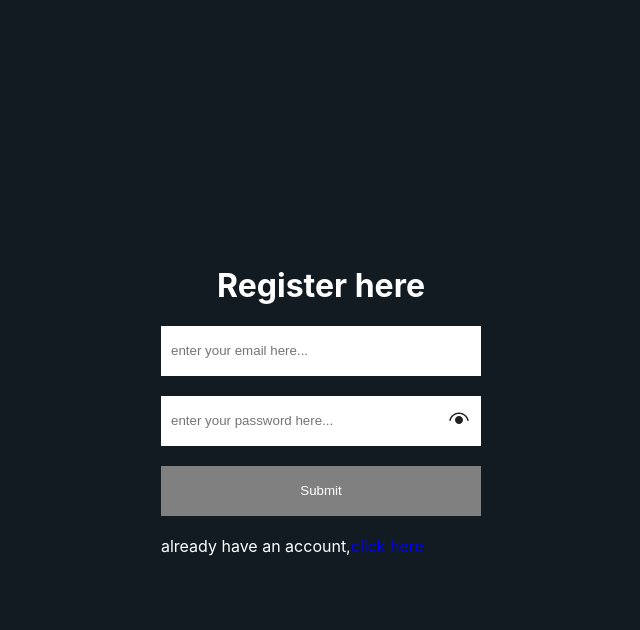
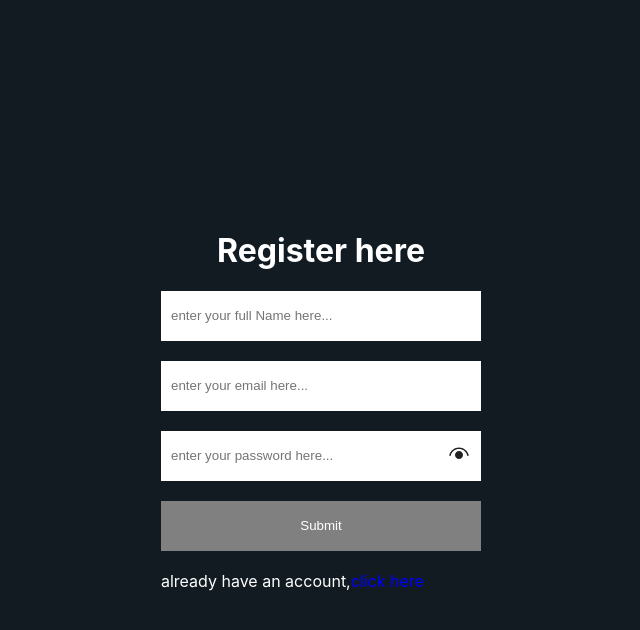
Before and after one commit to anoxco0/sandesh, a React (Create React App) app: page /authentication in a window 1280 px wide. Both pictures are taken after a click on the element "click here". Shown: the top 630 px of the page, without its empty margins (319-959 px from the left). Built offline with nearby package versions, Linux system fonts and the light colour scheme; no server answers.

Commit message:
project changed

```diff
--- a/src/components/Authentication/Register/Register.jsx
+++ b/src/components/Authentication/Register/Register.jsx
@@ -1,21 +1,24 @@
 import {
   // useEffect,
-   useState } from "react";
+  useState,
+} from "react";
 import { useDispatch, useSelector } from "react-redux";
 // import {Link} from "react-router-dom"
 import {
   createUserWithEmailAndPassword,
   // onAuthStateChanged,
 } from "firebase/auth";
-import { Auth } from "../firebase-config";
+import { Auth, db } from "../firebase-config";
 import "./register.css";
 import { Authentication } from "../../../redux/Authentication/action";
+import { doc, setDoc, Timestamp } from "firebase/firestore";
 // import { isAuth, userName } from "../../../redux/Authentication/action";
 
 export const Register = () => {
   const dispatch = useDispatch();
   // const navigate = useNavigate();
   const [passVisibility, setPassVisibility] = useState("password");
+  const [name, setName] = useState("");
   const [email, setEmail] = useState("");
   const [password, setPassword] = useState("");
   // const [user, setUser] = useState("");
@@ -26,6 +29,13 @@ export const Register = () => {
     try {
       const user = await createUserWithEmailAndPassword(Auth, email, password);
       console.log(user);
+      await setDoc(doc(db, "sandesh", user.user.uid), {
+        uid: user.user.uid,
+        name,
+        email,
+        createdAt: Timestamp.fromDate(new Date()),
+        isOnline: true,
+      });
     } catch (error) {
       console.log(error.messege);
     }
@@ -35,6 +45,16 @@ export const Register = () => {
     <div className="register" style={{ backgroundColor: theme[1] }}>
       <form onSubmit={(e) => register(e)}>
         <h1>Register here</h1>
+        <div className="req_name">
+          <input
+          required
+            type="text"
+            name=""
+            id="reg_name"
+            onChange={(e) => setName(e.target.value)}
+            placeholder="enter your full Name here..."
+          />
+        </div>
         <div className="reg_email">
           <input
             required
@@ -53,7 +73,13 @@ export const Register = () => {
             onChange={(e) => setPassword(e.target.value)}
             placeholder="enter your password here..."
           />
-         <div onClick={()=>{passVisibility==="password"?setPassVisibility("text"):setPassVisibility("password")}}>
+          <div
+            onClick={() => {
+              passVisibility === "password"
+                ? setPassVisibility("text")
+                : setPassVisibility("password");
+            }}
+          >
             {passVisibility === "password" ? (
               <svg
                 xmlns="http://www.w3.org/2000/svg"
@@ -103,7 +129,16 @@ export const Register = () => {
         <div className="reg_submit">
           <input id="reg_submit" type="submit" placeholder="Submit" />
         </div>
-        <div style={{display:"flex"}}>already have an account, <span style={{color:"blue", cursor:"pointer"}} onClick={()=>dispatch(Authentication("login"))}> {" "} click here</span> </div>
+        <div style={{ display: "flex" }}>
+          already have an account,{" "}
+          <span
+            style={{ color: "blue", cursor: "pointer" }}
+            onClick={() => dispatch(Authentication("login"))}
+          >
+            {" "}
+            click here
+          </span>{" "}
+        </div>
       </form>
     </div>
   );
--- a/src/components/Authentication/Register/register.css
+++ b/src/components/Authentication/Register/register.css
@@ -13,7 +13,7 @@ form{
     color: white;
 }
 
-.reg_password, .reg_email, .reg_submit{
+.reg_password, .reg_email, .reg_submit, .req_name{
     width: 100%;
     background-color: white;
     border: 1px solig gray;
@@ -25,7 +25,7 @@ form{
 .reg_password svg{
     padding: 5px 10px;
 }
-#reg_password, #reg_email, #reg_submit{
+#reg_password, #reg_email, #reg_submit, #reg_name{
     padding: 5px 10px;
     flex-grow: 1;
     border: transparent;
--- a/src/components/Authentication/firebase-config.js
+++ b/src/components/Authentication/firebase-config.js
@@ -1,17 +1,19 @@
 import { initializeApp } from "firebase/app";
+import { getFirestore} from 'firebase/firestore';
 import {getAuth} from "firebase/auth";
 
+
 const firebaseConfig = {
-    apiKey: "AIzaSyD0cVc0j3yjxnGp2MA5knCxClsbX9UCoEQ",
-    authDomain: "sandesh-5c59f.firebaseapp.com",
-    projectId: "sandesh-5c59f",
-    storageBucket: "sandesh-5c59f.appspot.com",
-    messagingSenderId: "809857522503",
-    appId: "1:809857522503:web:f260fabbb5b8de4c3c8a62",
-    measurementId: "G-LJ3TXBXZM2"
-  };
+  apiKey: "AIzaSyAiY30NxTKmguLcnWdkuQldDqp9221yw44",
+  authDomain: "sandesh-navneet.firebaseapp.com",
+  projectId: "sandesh-navneet",
+  storageBucket: "sandesh-navneet.appspot.com",
+  messagingSenderId: "201717983297",
+  appId: "1:201717983297:web:4bed37745ff1cb4d21fec0"
+};
 
 
-  const app = initializeApp(firebaseConfig);
+const app = initializeApp(firebaseConfig);
+export const db = getFirestore(app);
 
-  export const Auth = getAuth(app);
+export const Auth = getAuth(app);
--- a/src/components/UI/MessegeBody/MessegeBody.jsx
+++ b/src/components/UI/MessegeBody/MessegeBody.jsx
@@ -3,6 +3,7 @@ import "./messegebody.css";
 import imgback from "./messege_background.png";
 import 'firebase/auth';
 import 'firebase/firestore';
+// import { useEffect, useState } from "react";
 
 export const MessegeBody = () => {
 //   const [messege, setMessege] = useState([]);
```
Lines whose indentation alone changed are shown as unchanged.
